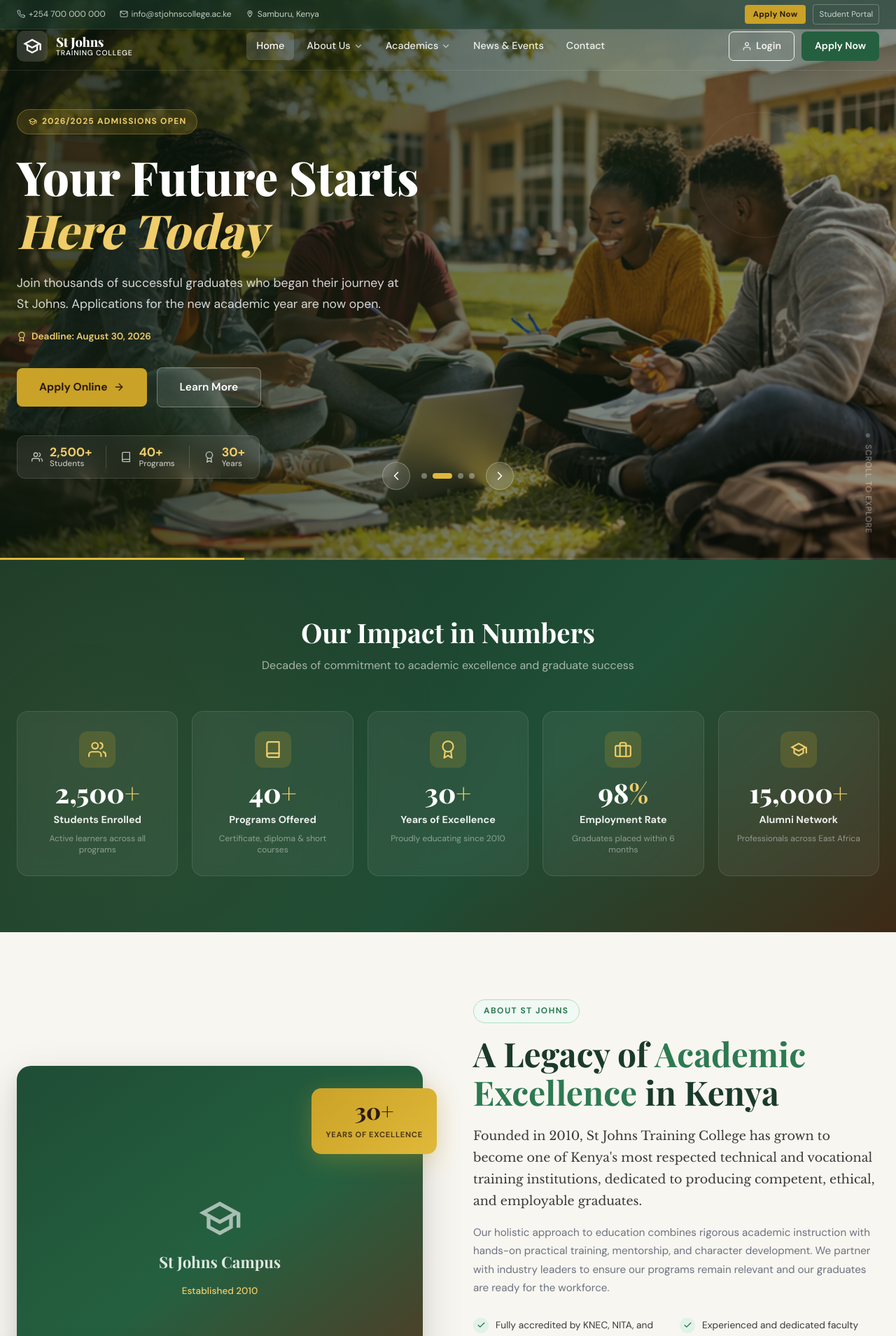
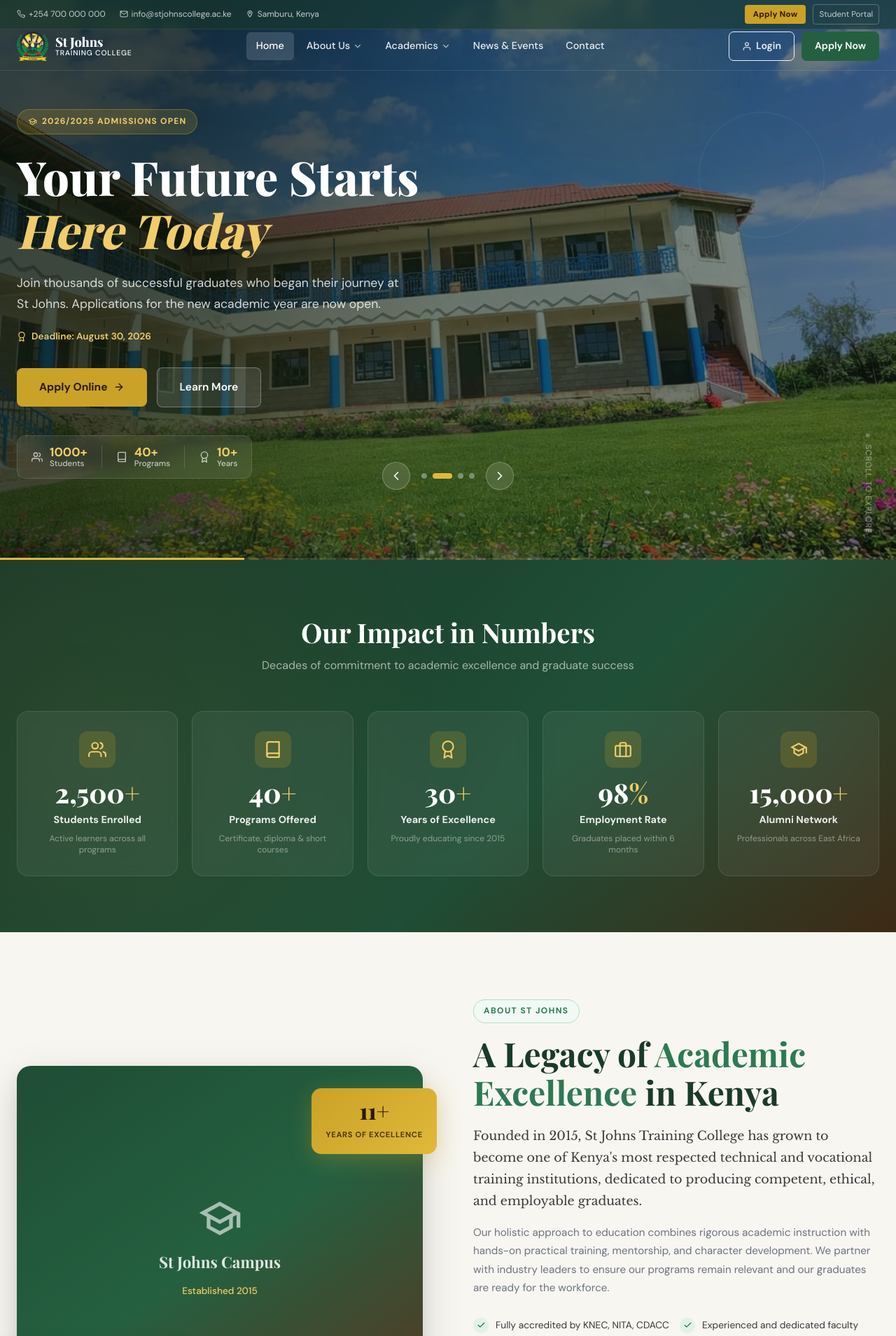
Before and after one commit to richardngasike/StJohn, a Next.js app: page / in a window 1280 px wide. Shown: the top 1909 px of the page at 70% size. Built offline with nearby package versions, Linux system fonts and the light colour scheme; a web font is replaced by a local one.

Commit message:
updating top navbar

```diff
--- a/src/app/about/AboutSection.js
+++ b/src/app/about/AboutSection.js
@@ -4,7 +4,7 @@ import { MdOutlineSchool } from 'react-icons/md';
 import styles from './AboutSection.module.css';
 
 const highlights = [
-  'Fully accredited by KNEC, NITA, and TVETA',
+  'Fully accredited by KNEC, NITA, CDACC and TVETA',
   'Experienced and dedicated faculty members',
   'Modern laboratories and workshop facilities',
   'Strong industry partnerships for internships',
@@ -23,7 +23,7 @@ export default function About() {
               <div className={styles.imgPlaceholder}>
                 <MdOutlineSchool size={64} />
                 <p>St Johns Campus</p>
-                <span>Established 2010</span>
+                <span>Established 2015</span>
               </div>
             </div>
             <div className={styles.imgCard}>
@@ -34,7 +34,7 @@ export default function About() {
               </div>
             </div>
             <div className={styles.imgBadge}>
-              <span className={styles.imgBadgeNum}>30+</span>
+              <span className={styles.imgBadgeNum}>11+</span>
               <span className={styles.imgBadgeText}>Years of Excellence</span>
             </div>
           </div>
@@ -46,7 +46,7 @@ export default function About() {
               A Legacy of <span>Academic Excellence</span> in Kenya
             </h2>
             <p className={styles.lead}>
-              Founded in 2010, St Johns Training College has grown to become one of Kenya's most respected
+              Founded in 2015, St Johns Training College has grown to become one of Kenya's most respected
               technical and vocational training institutions, dedicated to producing competent, ethical,
               and employable graduates.
             </p>
--- a/src/app/about/page.js
+++ b/src/app/about/page.js
@@ -19,7 +19,7 @@ const values = [
 ];
 
 const milestones = [
-  { year: '2010', event: 'College founded with 3 programs and 45 students' },
+  { year: '2015', event: 'College founded with 3 programs and 45 students' },
   { year: '2012', event: 'Received full KNEC accreditation for diploma programs' },
   { year: '2013', event: 'Expanded to new campus with modern laboratories' },
   { year: '2013', event: 'Launched computer science and IT programs' },
@@ -74,7 +74,7 @@ export default function AboutPage() {
               <div className="section-label">Our Story</div>
               <h2 className="section-title">10 Years of <span>Transforming Lives</span></h2>
               <p className={styles.historyLead}>
-                St Johns Training College was established in 2010 with a vision to provide accessible quality education in Samburu. Starting with just three programs and 45 students, we have grown into a premier institution serving over 2,500 students annually.
+                St Johns Training College was established in 2015 with a vision to provide accessible quality education in Samburu. Starting with just three programs and 45 students, we have grown into a premier institution serving over 2,500 students annually.
               </p>
               <p className={styles.historyBody}>
                 Over three decades, we have continuously evolved our programs, expanded our facilities, and deepened our industry partnerships. Our commitment to quality has earned us full accreditation from KNEC, NITA, and TVETA, as well as ISO 9001:2015 certification for quality management.
@@ -144,7 +144,7 @@ export default function AboutPage() {
             Our <em style={{ color: 'var(--gold-300)', fontStyle: 'italic' }}>Accreditations</em>
           </h2>
           <div className={styles.accGrid}>
-            {['KNEC', 'NITA', 'TVETA', 'ISO 9001:2015', 'KASNEB', 'Ministry of Education'].map((a, i) => (
+            {['KNEC', 'NITA', 'TVETA', 'CDACC', 'KASNEB', 'Ministry of Education'].map((a, i) => (
               <div key={i} className={styles.accCard}>
                 <MdOutlineSchool size={28} />
                 <span>{a}</span>
--- a/src/app/contact/page.js
+++ b/src/app/contact/page.js
@@ -80,7 +80,7 @@ export default function ContactPage() {
             {[
               { icon: FiPhone, title: 'Call Us', lines: ['+254 700 000 000', '+254 711 000 000'], note: 'Mon–Fri, 8am–5pm', color: 'green', href: 'tel:+254700000000' },
               { icon: FiMail, title: 'Email Us', lines: ['info@stjohnscollege.ac.ke', 'admissions@stjohnscollege.ac.ke'], note: 'We reply within 24 hours', color: 'gold', href: 'mailto:info@stjohnscollege.ac.ke' },
-              { icon: FiMapPin, title: 'Visit Us', lines: ['123 College Road', 'Samburu, Kenya'], note: 'P.O. Box 00100', color: 'brown', href: '#map' },
+              { icon: FiMapPin, title: 'Visit Us', lines: ['Cereal Board Road', 'Samburu, Kenya'], note: 'P.O. Box 00100', color: 'brown', href: '#map' },
               { icon: FiClock, title: 'Office Hours', lines: ['Mon–Fri: 8:00am – 5:00pm', 'Sat: 9:00am – 1:00pm'], note: 'Closed Sundays & Public Holidays', color: 'green' },
             ].map((c, i) => (
               <a key={i} href={c.href || '#'} className={`${styles.infoCard} ${styles[`infoCard_${c.color}`]}`} style={{ textDecoration: 'none' }}>
@@ -160,7 +160,7 @@ export default function ContactPage() {
                 <div className={styles.mapPlaceholder}>
                   <FiMapPin size={40} />
                   <h4>St Johns Training College</h4>
-                  <p>123 College Road, Samburu, Kenya</p>
+                  <p>Cereal Board Road, Samburu, Kenya</p>
                   <a href="https://maps.google.com" target="_blank" rel="noopener noreferrer" className="btn btn-primary btn-sm" style={{ marginTop: 12 }}>
                     Open in Google Maps
                   </a>
--- a/src/app/page.js
+++ b/src/app/page.js
@@ -7,7 +7,7 @@ import CTA from '../components/CTA/CTA';
 import About from './about/AboutSection';
 
 export const metadata = {
-  title: 'St Johns Training College | Excellence in Education Since 2010',
+  title: 'St Johns Training College | Excellence in Education Since 2015',
 };
 
 export default function Home() {
--- a/src/components/Footer/Footer.js
+++ b/src/components/Footer/Footer.js
@@ -49,7 +49,7 @@ export default function Footer() {
                 </div>
               </Link>
               <p className={styles.brandDesc}>
-                Empowering Kenya's future through quality education, practical skills, and character development since 2010.
+                Empowering Kenya's future through quality education, practical skills, and character development since 2015.
               </p>
 
               <div className={styles.accreditation}>
@@ -119,7 +119,7 @@ export default function Footer() {
                   <div className={styles.contactIcon}><FiMapPin size={14} /></div>
                   <div>
                     <p className={styles.contactLabel}>Address</p>
-                    <p className={styles.contactValue}>123 College Road</p>
+                    <p className={styles.contactValue}>Cereal Board Road</p>
                     <p className={styles.contactValue}>Samburu, Kenya</p>
                   </div>
                 </div>
--- a/src/components/Hero/Hero.js
+++ b/src/components/Hero/Hero.js
@@ -56,8 +56,9 @@ const slides = [
 ];
 
 const bgImages = [
+
   '/images/hero.png',
-  '/images/hero2.png',
+  '/images/bg.jpeg',
   '/images/hero3.png',
   '/images/hero4.png',
 ];
@@ -161,7 +162,7 @@ export default function Hero() {
             <div className={styles.quickStat}>
               <FiUsers size={16} />
               <div>
-                <strong>2,500+</strong>
+                <strong>1000+</strong>
                 <span>Students</span>
               </div>
             </div>
@@ -177,7 +178,7 @@ export default function Hero() {
             <div className={styles.quickStat}>
               <FiAward size={16} />
               <div>
-                <strong>30+</strong>
+                <strong>10+</strong>
                 <span>Years</span>
               </div>
             </div>
@@ -191,7 +192,7 @@ export default function Hero() {
             <div className={styles.statValue}>{slide.stat.value}</div>
             <div className={styles.statLabel}>{slide.stat.label}</div>
             <div className={styles.statCardLine} />
-            <p className={styles.statDesc}>St Johns Training College — proudly shaping Kenya's future professionals since 2010.</p>
+            <p className={styles.statDesc}>St Johns Training College - proudly shaping Kenya's future professionals since 2015.</p>
           </div>
         </div>
       </div>
--- a/src/components/Navbar/Navbar.js
+++ b/src/components/Navbar/Navbar.js
@@ -104,9 +104,14 @@ export default function Navbar() {
 
           {/* Logo */}
           <Link href="/" className={styles.logo}>
-            <div className={styles.logoIcon}>
-              <MdOutlineSchool size={28} />
-            </div>
+             <img
+                src="/images/logo.png"
+                alt="St Johns Logo"
+                onError={(e) => {
+                  e.target.style.display = 'none';
+                  e.target.parentNode.innerHTML = '🤲';
+                }}
+              />
             <div className={styles.logoText}>
               <span className={styles.logoName}>St Johns</span>
               <span className={styles.logoSub}>Training College</span>
--- a/src/components/Navbar/Navbar.module.css
+++ b/src/components/Navbar/Navbar.module.css
@@ -112,30 +112,68 @@
 }
 
 /* Logo */
+/* Logo Container */
 .logo {
   display: flex;
   align-items: center;
-  gap: 12px;
+  gap: 10px;
   text-decoration: none;
-  flex-shrink: 0;
 }
 
-.logoIcon {
-  width: 44px;
-  height: 44px;
-  background: var(--green-700);
-  color: white;
-  border-radius: 10px;
-  display: flex;
-  align-items: center;
-  justify-content: center;
-  flex-shrink: 0;
-  transition: background 0.3s;
+/* Logo Image */
+.logo img {
+  width: 45px;
+  height: 45px;
+  object-fit: contain;
+  display: block;
 }
 
-.navSolid .logoIcon { background: var(--green-700); }
-.navTransparent .logoIcon { background: rgba(255,255,255,0.15); backdrop-filter: blur(8px); }
+/* Logo Text Wrapper */
+.logoText {
+  display: flex;
+  flex-direction: column;
+  line-height: 1.1;
+}
 
+/* Main Name */
+.logoName {
+  font-size: 18px;
+  font-weight: 700;
+  color: var(--primary-dark);
+  letter-spacing: 0.3px;
+}
+
+/* Sub Title */
+.logoSub {
+  font-size: 12px;
+  color: #666;
+  font-weight: 500;
+}
+
+/* When navbar is transparent (home hero) */
+.navTransparent .logoName {
+  color: #ffffff;
+}
+
+.navTransparent .logoSub {
+  color: rgba(255, 255, 255, 0.8);
+}
+
+/* Mobile adjustments */
+@media (max-width: 768px) {
+  .logo img {
+    width: 38px;
+    height: 38px;
+  }
+
+  .logoName {
+    font-size: 16px;
+  }
+
+  .logoSub {
+    font-size: 11px;
+  }
+}
 .logoText {
   display: flex;
   flex-direction: column;
--- a/src/components/Stats/Stats.js
+++ b/src/components/Stats/Stats.js
@@ -8,7 +8,7 @@ import styles from './Stats.module.css';
 const stats = [
   { icon: FiUsers,  value: 2500, suffix: '+', label: 'Students Enrolled',   desc: 'Active learners across all programs' },
   { icon: FiBook,   value: 40,   suffix: '+', label: 'Programs Offered',    desc: 'Certificate, diploma & short courses' },
-  { icon: FiAward,  value: 30,   suffix: '+', label: 'Years of Excellence', desc: 'Proudly educating since 2010' },
+  { icon: FiAward,  value: 30,   suffix: '+', label: 'Years of Excellence', desc: 'Proudly educating since 2015' },
   { icon: FiBriefcase, value: 98, suffix: '%', label: 'Employment Rate',   desc: 'Graduates placed within 6 months' },
   { icon: MdOutlineSchool, value: 15000, suffix: '+', label: 'Alumni Network', desc: 'Professionals across East Africa' },
 ];
--- a/src/styles/globals.css
+++ b/src/styles/globals.css
@@ -360,7 +360,7 @@ ul, ol {
 .page-header {
   background: linear-gradient(135deg, var(--green-900) 0%, var(--green-700) 60%, var(--brown-700) 100%);
   padding: 120px 0 80px;
-  position: relative;
+  position: covers;
   overflow: hidden;
   margin-top: var(--navbar-height);
 }
@@ -370,7 +370,7 @@ ul, ol {
   position: absolute;
   inset: 0;
   background: url('/images/pattern.svg') repeat;
-  opacity: 0.04;
+  opacity: 0.34;
 }
 
 .page-header-content {
```
Also changed, not shown: public/images/bg.jpeg (added), 1 other file (tests, documents, lock files or other folders).
